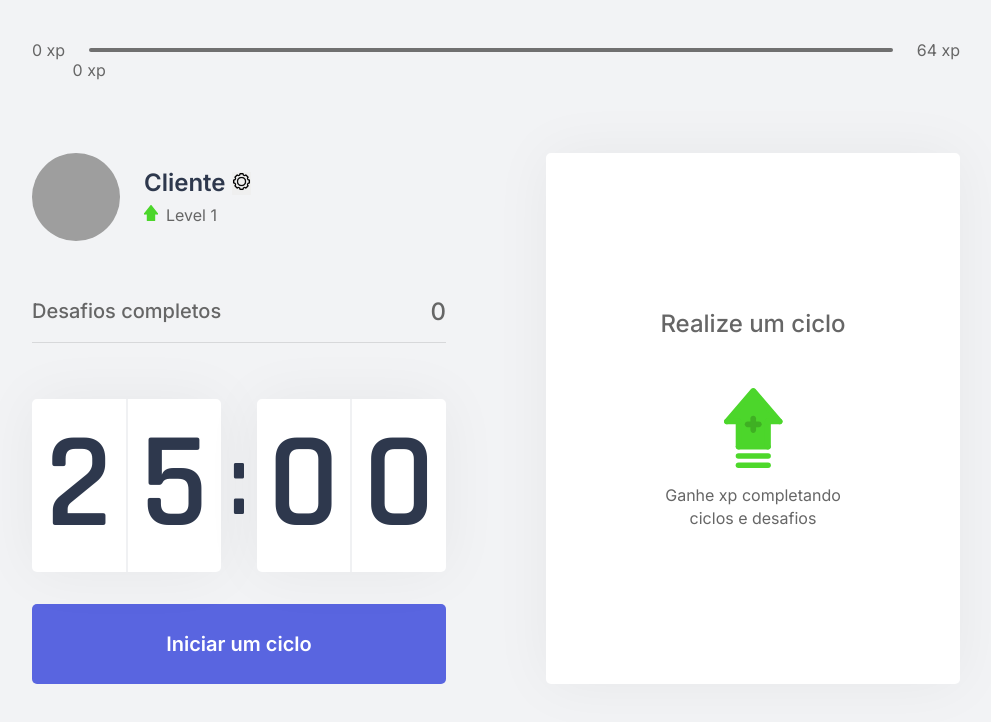
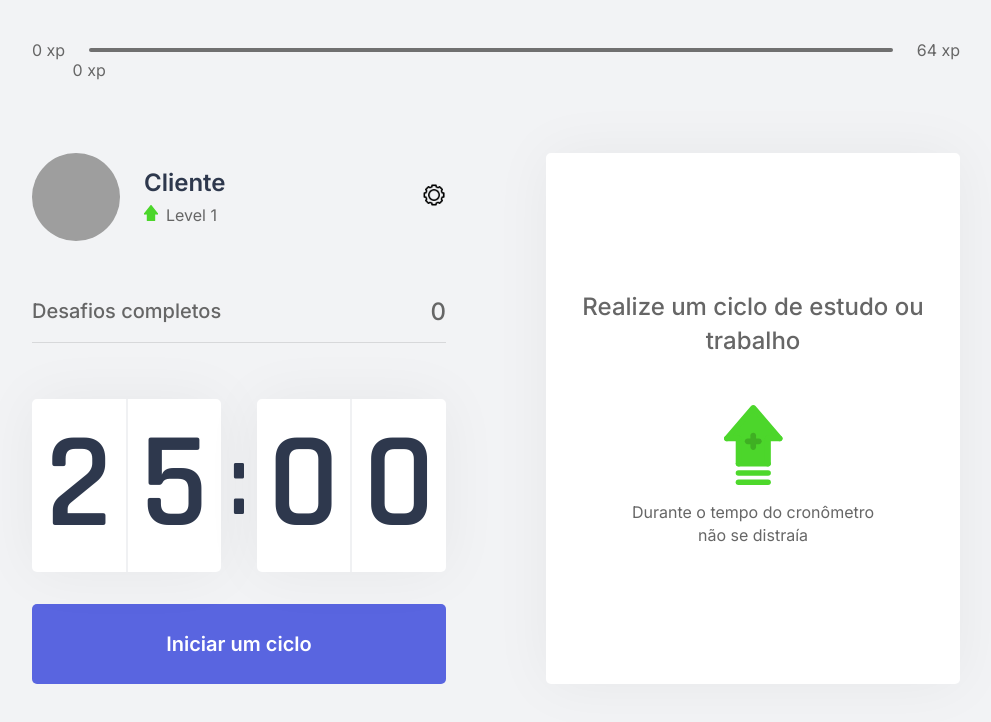
Before and after one commit to miguelgrieder/NLW4-moveit, a Next.js app: page / in a window 1280 px wide. Shown: the top 722 px of the page, without its empty margins (144-1135 px from the left). Built offline with nearby package versions, Linux system fonts and the light colour scheme; grey boxes are pictures that could not be loaded.

Commit message:
Icone settings para direita, nome corrigido

```diff
--- a/src/components/ChallengeBox.tsx
+++ b/src/components/ChallengeBox.tsx
@@ -47,10 +47,10 @@ export function ChallengeBox(){
                         </div>
                  ) : (
                     <div className={styles.challengeNotActive}>
-                        <strong>Realize um ciclo</strong>
+                        <strong>Realize um ciclo de estudo ou trabalho</strong>
                             <p>
                                 <img src="icons/level-up.svg" alt="Level Up" />
-                                Ganhe xp completando ciclos e desafios
+                                Durante o tempo do cronômetro não se distraía
                             </p>
                     </div>)}
                 </>
--- a/src/components/Profile.tsx
+++ b/src/components/Profile.tsx
@@ -13,18 +13,23 @@ export function Profile() {
 
     return (
         <div className={styles.profileContainer}>
-            <img src="https://scontent.ffln10-1.fna.fbcdn.net/v/t1.6435-9/241075066_1029601827814642_6829893930135403273_n.jpg?_nc_cat=111&ccb=1-5&_nc_sid=09cbfe&_nc_eui2=AeEKIv9QOH5siz-v5_N7193GhsGyNPwWGN-GwbI0_BYY3zLfh_fdEQXzaGbEUNs0y7YtZg6KaRVpNWNqZj7WiJ7D&_nc_ohc=Qc7bYkBbtuMAX9gRHoL&_nc_oc=AQl-wSn_IgiRwCfuqkUCSAH_mjk8aANPHe6ZsYVnPPMokDmRCEyibDyckd1RnjxFO1U&_nc_ht=scontent.ffln10-1.fna&oh=3616a94713ac52dce7c183372dc03c94&oe=61847285" alt="profile_img" />
             <div>
-                <strong> <span> {username} </span>
-                {isActive ? (<div/>) : (
-                    <span><button onClick={openPersonalizeModal}><img src="icons/settings.png"/> </button></span>
-                    )}
-
-                </strong>
-                <p>
-                    <img src="icons/level.svg" alt="level" />
-                    Level {level}</p>
+                <img src="https://scontent.ffln10-1.fna.fbcdn.net/v/t1.6435-9/241075066_1029601827814642_6829893930135403273_n.jpg?_nc_cat=111&ccb=1-5&_nc_sid=09cbfe&_nc_eui2=AeEKIv9QOH5siz-v5_N7193GhsGyNPwWGN-GwbI0_BYY3zLfh_fdEQXzaGbEUNs0y7YtZg6KaRVpNWNqZj7WiJ7D&_nc_ohc=Qc7bYkBbtuMAX9gRHoL&_nc_oc=AQl-wSn_IgiRwCfuqkUCSAH_mjk8aANPHe6ZsYVnPPMokDmRCEyibDyckd1RnjxFO1U&_nc_ht=scontent.ffln10-1.fna&oh=3616a94713ac52dce7c183372dc03c94&oe=61847285" alt="profile_img" />
+                <div>
+                    <strong>
+                        <span>
+                            {username}
+                        </span>
+                    </strong>
+                    <p>
+                        <img src="icons/level.svg" alt="level" />
+                        Level {level}
+                    </p>
+                </div>
             </div>
+            {isActive ? (<div/>) : (
+                <span><button onClick={openPersonalizeModal}><img src="icons/settings.png"/> </button></span>
+            )}
         </div>
     )
 }
--- a/src/contexts/PersonalizeContext.tsx
+++ b/src/contexts/PersonalizeContext.tsx
@@ -33,7 +33,10 @@ export function PersonalizeProvider({children, ...rest}: PersonalizeProviderProp
 
     useEffect(() => {
         if (username === "undefined"){
-            setUsername('Cliente');}
+            setUsername('Cliente');
+        }
+
+
     }, [])
 
     function openPersonalizeModal(){
--- a/src/styles/components/Profile.module.css
+++ b/src/styles/components/Profile.module.css
@@ -1,43 +1,48 @@
 .profileContainer{
+    display: flex;
+    align-items: center;
+    justify-content: space-between;
+}
+
+.profileContainer > div {
     display: flex;
     align-items: center;
 }
 
-.profileContainer > img {
+.profileContainer div > img {
     width: 5.5rem;
     height: 5.5rem;
     border-radius: 50%;
 }
 
-.profileContainer div {
+.profileContainer div div {
     margin-left: 1.5rem;
 }
 
 
 
-.profileContainer div p {
+.profileContainer div div p {
     font-size: 1rem;
     margin-top: 0.5rem;
 }
 
 
-.profileContainer div p img {
+.profileContainer div div p img {
     margin-right: 0.5rem;
 }
 
-.profileContainer div strong {
+.profileContainer div div strong {
     font-size: 1.5rem;
     font-weight: 600;
     color: var(--title);
 }
 
-.profileContainer div strong button {
+.profileContainer span button {
+    background: transparent;
     border: 0;
-
     display: inline-block;
 }
 
-.profileContainer div strong button img {
-
-    height: 1.2rem;
+.profileContainer span button img {
+    height: 1.5rem;
 }
```
